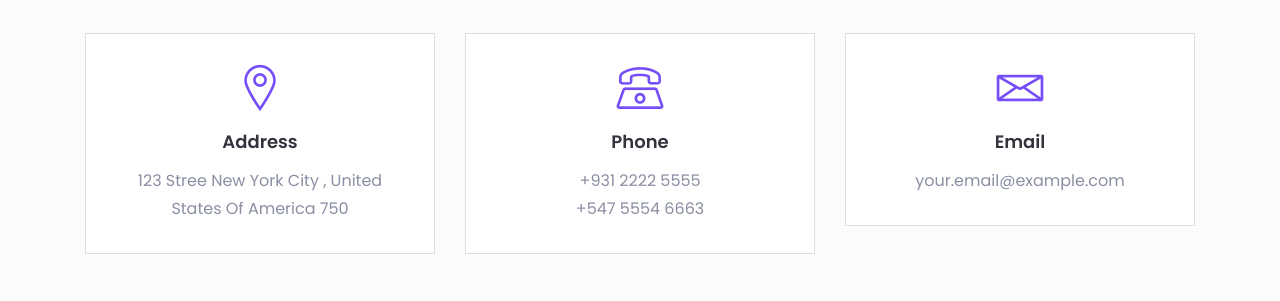
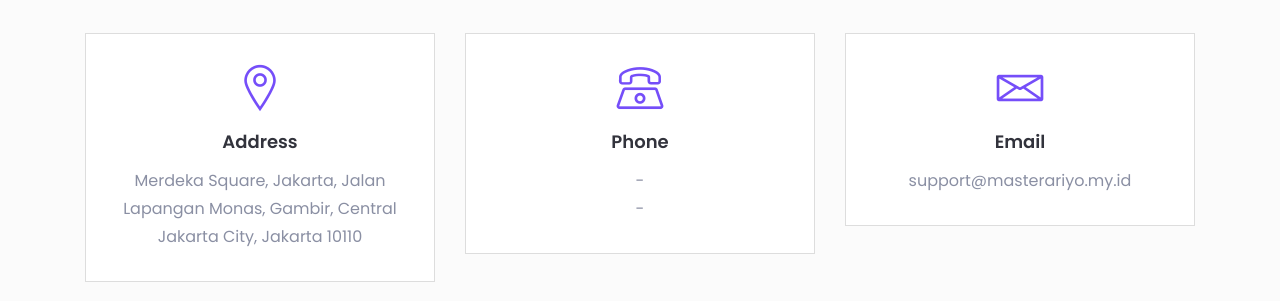
Before and after one commit to ariyoilhamsaputro/ariyoportfolio, a plain HTML site: page index.html in a window 1280 px wide. Shown: the part 4018-4319 px from the top of the page. Drawn offline with Linux system fonts and the light colour scheme; files whose address does not match are found by name.

Commit message:
Update index.html

```diff
--- a/index.html
+++ b/index.html
@@ -519,7 +519,7 @@
                         </div>
                         <div class="contact-content">
                             <h6 class="contact-title">Address</h6>
-                            <p>123 Stree New York City , United States Of America 750</p>
+                            <p>Merdeka Square, Jakarta, Jalan Lapangan Monas, Gambir, Central Jakarta City, Jakarta 10110</p>
                         </div>
                     </div> <!-- contact box -->
                 </div>
@@ -530,8 +530,8 @@
                         </div>
                         <div class="contact-content">
                             <h6 class="contact-title">Phone</h6>
-                            <p>+931 2222 5555</p>
-                            <p>+547 5554 6663</p>
+                            <p>-</p>
+                            <p>-</p>
                         </div>
                     </div> <!-- contact box -->
                 </div>
@@ -542,7 +542,7 @@
         </div>
         <div class="contact-content">
             <h6 class="contact-title">Email</h6>
-            <p>your.email@example.com</p> <!-- Ganti dengan email Anda -->
+            <p>support@masterariyo.my.id</p> <!-- Ganti dengan email Anda -->
         </div>
                     </div> <!-- contact box -->
                 </div>
```
